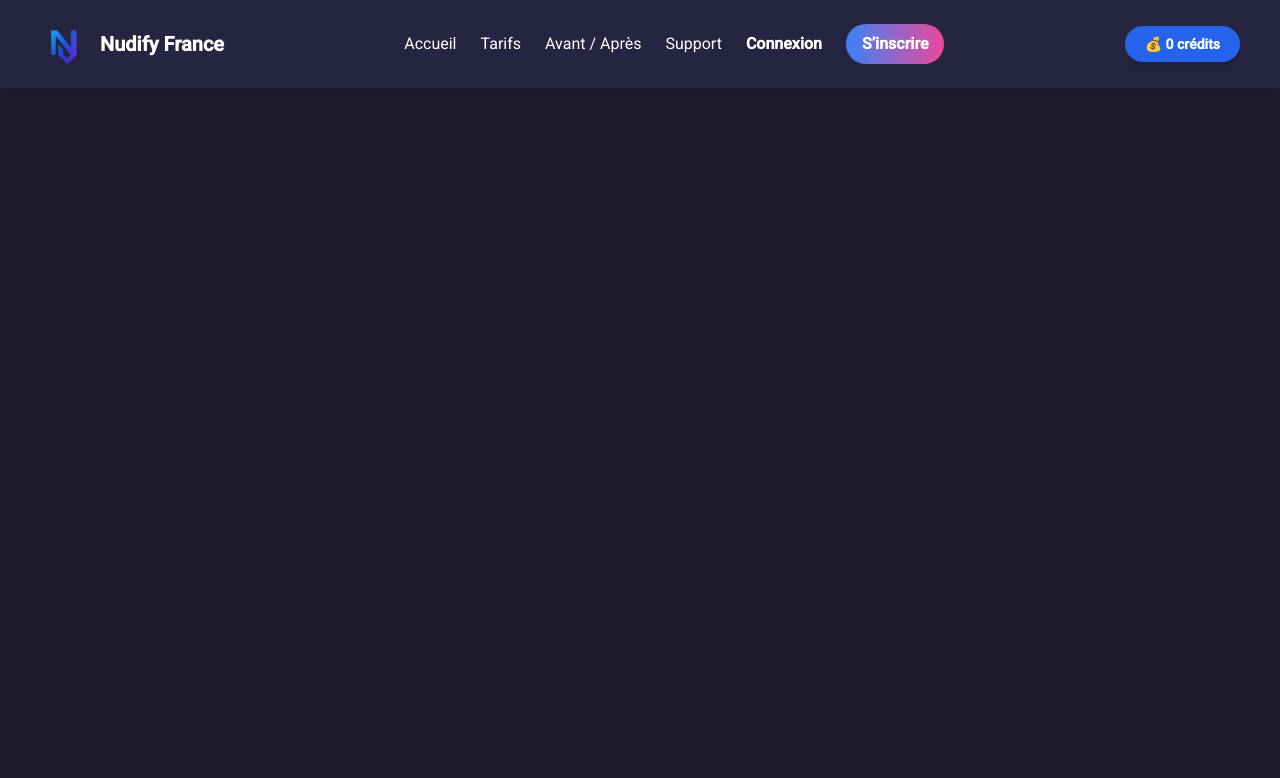
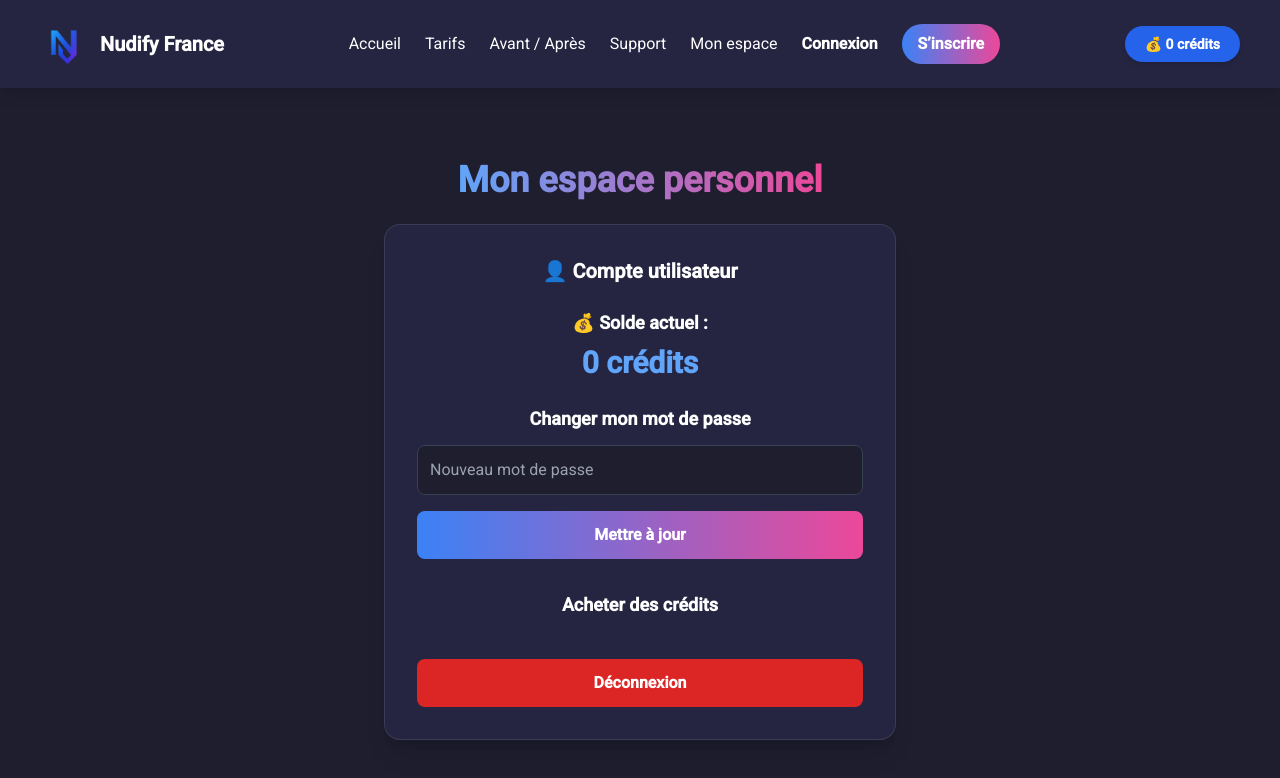
Before and after one commit to alixia540/nudify-france, a React (Create React App) app: page /mon-espace in a window 1280 px wide. Shown: the top 778 px of the page. Built offline with nearby package versions, Linux system fonts and the light colour scheme.

Commit message:
ajout page Mon espace fusionnée avec profil

```diff
--- a/public/index.html
+++ b/public/index.html
@@ -29,6 +29,22 @@
       Learn how to configure a non-root public URL by running `npm run build`.
     -->
     <title>Nudify France</title>
+    <title>Nudify France – Nudifiez vos photos en un clic</title>
+<meta name="description" content="Nudify France vous permet de générer des photos ultra réalistes grâce à l'intelligence artificielle. Rapide, sécurisé et simple à utiliser." />
+<meta name="keywords" content="nudify, IA, génération d'image, deepfake, photo réaliste, intelligence artificielle, France" />
+<meta name="author" content="Nudify France" />
+
+<!-- 🧠 SEO Open Graph pour le partage sur les réseaux -->
+<meta property="og:title" content="Nudify France – Nudifiez vos photos en un clic" />
+<meta property="og:description" content="Créez des images réalistes grâce à l'intelligence artificielle, en quelques secondes." />
+<meta property="og:image" content="%PUBLIC_URL%/preview.png" />
+<meta property="og:url" content="https://nudify-france.vercel.app" />
+<meta property="og:type" content="website" />
+
+<!-- 📱 Amélioration de l'affichage mobile -->
+<meta name="viewport" content="width=device-width, initial-scale=1" />
+<meta name="theme-color" content="#1E1E2F" />
+
   </head>
   <body>
     <noscript>You need to enable JavaScript to run this app.</noscript>
--- a/src/App.jsx
+++ b/src/App.jsx
@@ -9,6 +9,7 @@
 import Register from "./pages/Register";
 import ProtectedRoute from "./components/ProtectedRoute";
 import Dashboard from "./pages/Dashboard";
+import MonEspace from "./pages/MonEspace";
 
 
 
@@ -23,6 +24,7 @@
           <Route path="/support" element={<Support />} />
           <Route path="/login" element={<Login />} />
           <Route path="/register" element={<Register />} />
+          <Route path="/mon-espace" element={<MonEspace />} />
           <Route
   path="/dashboard"
   element={
--- a/src/components/Layout.jsx
+++ b/src/components/Layout.jsx
@@ -81,11 +81,8 @@
           <Link to="/avant-apres" className="hover:text-blue-400">Avant / Après</Link>
           <Link to="/support" className="hover:text-blue-400">Support</Link>
 
-{localStorage.getItem("token") && (
-  <Link to="/dashboard" className="hover:text-blue-400">
-    Mon espace
-  </Link>
-)}
+<Link to="/mon-espace" className="hover:text-blue-400">Mon espace</Link>
+
 
           {!localStorage.getItem("token") ? (
             <>
--- /dev/null
+++ b/src/pages/MonEspace.jsx
@@ -0,0 +1,147 @@
+import React, { useEffect, useState } from "react";
+import { PayPalScriptProvider, PayPalButtons } from "@paypal/react-paypal-js";
+import { useNavigate } from "react-router-dom";
+
+export default function MonEspace() {
+  const [credits, setCredits] = useState(0);
+  const [newPassword, setNewPassword] = useState("");
+  const navigate = useNavigate();
+
+  const email = localStorage.getItem("email");
+  const token = localStorage.getItem("token");
+
+  const API_BASE =
+    window.location.hostname === "localhost"
+      ? "http://localhost:10000"
+      : "https://nudify-backend.onrender.com";
+
+  // 📊 Récupération des crédits
+  useEffect(() => {
+    if (!email) return;
+    fetch(`${API_BASE}/api/credits/${email}`, {
+      headers: { "x-api-key": "NUDIFY_SUPER_SECRET_2025" },
+    })
+      .then((res) => res.json())
+      .then((data) => setCredits(data.credits || 0))
+      .catch(() => setCredits(0));
+  }, [email]);
+
+  // 🧩 Changement du mot de passe
+  const handleChangePassword = async (e) => {
+    e.preventDefault();
+    if (!newPassword) return alert("Entre un nouveau mot de passe.");
+
+    try {
+      const res = await fetch(`${API_BASE}/api/change-password`, {
+        method: "POST",
+        headers: {
+          "Content-Type": "application/json",
+          "x-api-key": "NUDIFY_SUPER_SECRET_2025",
+        },
+        body: JSON.stringify({ email, newPassword }),
+      });
+      const data = await res.json();
+
+      if (res.ok) {
+        alert("✅ Mot de passe modifié avec succès !");
+        setNewPassword("");
+      } else {
+        alert("❌ " + (data.error || "Erreur serveur"));
+      }
+    } catch {
+      alert("❌ Erreur réseau.");
+    }
+  };
+
+  // 💳 Achat de crédits
+  const createOrder = async (amount) => {
+    const res = await fetch(`${API_BASE}/api/paypal/create-order`, {
+      method: "POST",
+      headers: { "Content-Type": "application/json" },
+      body: JSON.stringify({ email, amount }),
+    });
+    const data = await res.json();
+    return data.id;
+  };
+
+  const captureOrder = async (orderId) => {
+    await fetch(`${API_BASE}/api/paypal/capture-order`, {
+      method: "POST",
+      headers: { "Content-Type": "application/json" },
+      body: JSON.stringify({ orderId, email }),
+    });
+    alert("✅ Paiement réussi ! Tes crédits ont été ajoutés.");
+    window.location.reload();
+  };
+
+  // 🚪 Déconnexion
+  const handleLogout = () => {
+    localStorage.removeItem("email");
+    localStorage.removeItem("token");
+    alert("👋 Déconnecté avec succès !");
+    navigate("/login");
+  };
+
+  return (
+    <div className="min-h-screen bg-[#1E1E2F] text-white py-16 px-6 flex flex-col items-center">
+      <h1 className="text-4xl font-bold mb-6 bg-gradient-to-r from-blue-400 to-pink-500 bg-clip-text text-transparent">
+        Mon espace personnel
+      </h1>
+
+      <div className="bg-[#252542] rounded-2xl p-8 shadow-xl max-w-lg w-full border border-white/10">
+        <h2 className="text-xl font-semibold mb-4 text-center">👤 Compte utilisateur</h2>
+        <p className="text-gray-300 text-center mb-6">{email}</p>
+
+        <div className="text-center mb-6">
+          <p className="text-lg font-semibold mb-2">💰 Solde actuel :</p>
+          <p className="text-3xl font-bold text-blue-400">{credits} crédits</p>
+        </div>
+
+        <div className="mb-8">
+          <h3 className="text-lg font-semibold mb-3 text-center">Changer mon mot de passe</h3>
+          <form onSubmit={handleChangePassword} className="flex flex-col gap-4">
+            <input
+              type="password"
+              placeholder="Nouveau mot de passe"
+              className="p-3 rounded-lg bg-[#1E1E2F] border border-gray-700 focus:border-pink-400 outline-none text-white"
+              value={newPassword}
+              onChange={(e) => setNewPassword(e.target.value)}
+            />
+            <button
+              type="submit"
+              className="bg-gradient-to-r from-blue-500 to-pink-500 py-3 rounded-lg font-semibold hover:opacity-90 transition"
+            >
+              Mettre à jour
+            </button>
+          </form>
+        </div>
+
+        <div className="mb-6">
+          <h3 className="text-lg font-semibold mb-4 text-center">Acheter des crédits</h3>
+          <PayPalScriptProvider
+            options={{
+              "client-id": "AdYF4FyjBUKIR0JZ4buk5NLnICKEI726JnNOr9eHXFAClWbEhe5AKtVnllynoWA2Ib5Jkm6eD5aMEpko",
+              currency: "EUR",
+            }}
+          >
+            <div className="flex justify-center">
+              <PayPalButtons
+                style={{ layout: "vertical", color: "blue", shape: "rect" }}
+                createOrder={() => createOrder("5")}
+                onApprove={(data) => captureOrder(data.orderID)}
+                onError={(err) => alert("❌ Erreur PayPal : " + err.message)}
+              />
+            </div>
+          </PayPalScriptProvider>
+        </div>
+
+        <button
+          onClick={handleLogout}
+          className="w-full bg-red-600 hover:bg-red-700 py-3 rounded-lg font-semibold transition"
+        >
+          Déconnexion
+        </button>
+      </div>
+    </div>
+  );
+}
```
Also changed, not shown: 1 other file (tests, documents, lock files or other folders).
